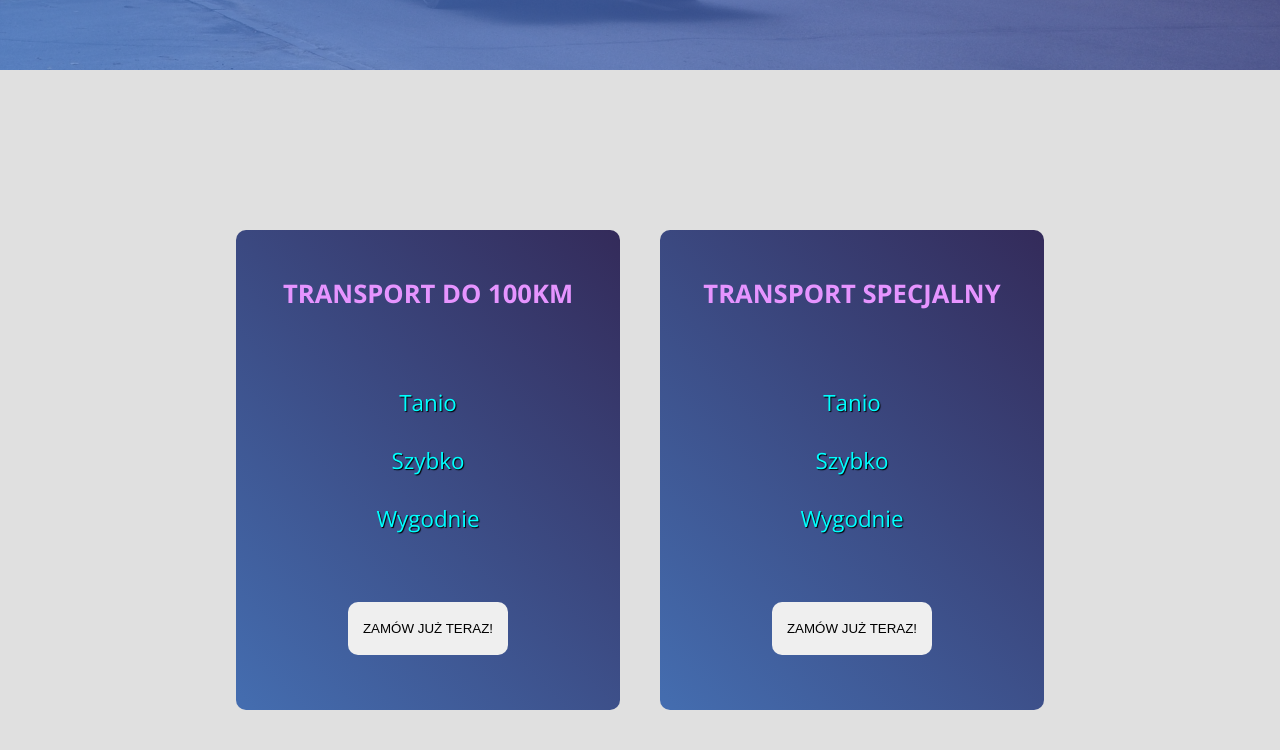
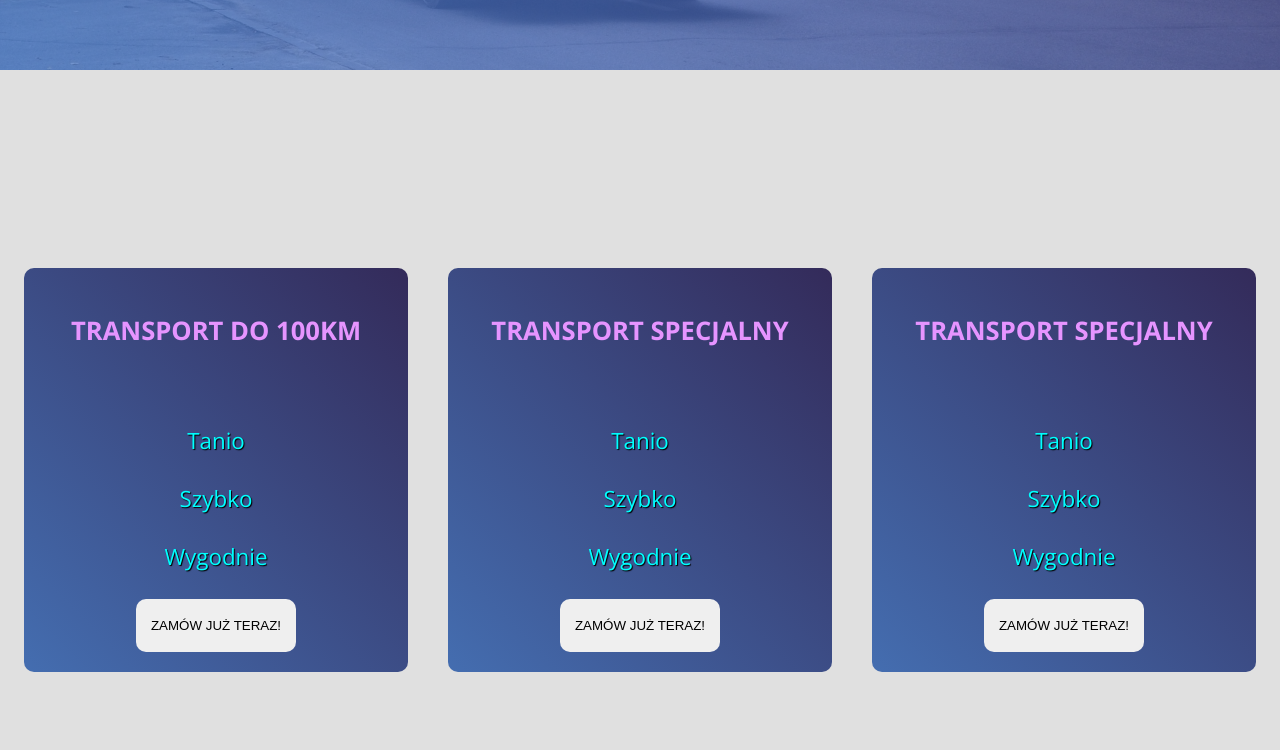
Before and after one commit to Heixxx/little_Bus_Website, a plain HTML site: page Bus_website/index.html in a window 1280 px wide. Shown: the part 730-1480 px from the top of the page. Drawn offline with nearby package versions, Linux system fonts and the light colour scheme.

```diff
--- a/Bus_website/index.html
+++ b/Bus_website/index.html
@@ -32,11 +32,22 @@
                 <a href="#contact" class="link">Kontakt</a>
             </div>
         </nav>
-        <main class="wrapper">
+        <main>
             <div class="offers wrapper" id="offers">
                 <div class="offer">
                     <div class="offer__card-img">
                         <h3 class="offer__card-img-title">Transport do 100km</h3>
+                        <p class="offer__card-img-info"></i>Tanio</p>
+                        <p class="offer__card-img-info"></i>Szybko</p>
+                        <p class="offer__card-img-info"></i>Wygodnie</p>
+                    </div>
+                    <button class="offer-btn btn-special-anim">
+                        Zamów już teraz!
+                    </button>
+                </div>
+                <div class="offer">
+                    <div class="offer__card-img">
+                        <h3 class="offer__card-img-title">Transport specjalny</h3>
                         <p class="offer__card-img-info"></i>Tanio</p>
                         <p class="offer__card-img-info"></i>Szybko</p>
                         <p class="offer__card-img-info"></i>Wygodnie</p>
--- a/Bus_website/saas/style.scss
+++ b/Bus_website/saas/style.scss
@@ -58,8 +58,7 @@
     scroll-behavior: smooth;
 }
 .wrapper{
-    width: 100%;
-    height: 100vh;
+    min-height: 100vh;
 }
 a{
     text-decoration: none;
```
Also changed, not shown: Bus_website/css/style.css, 1 other file.
